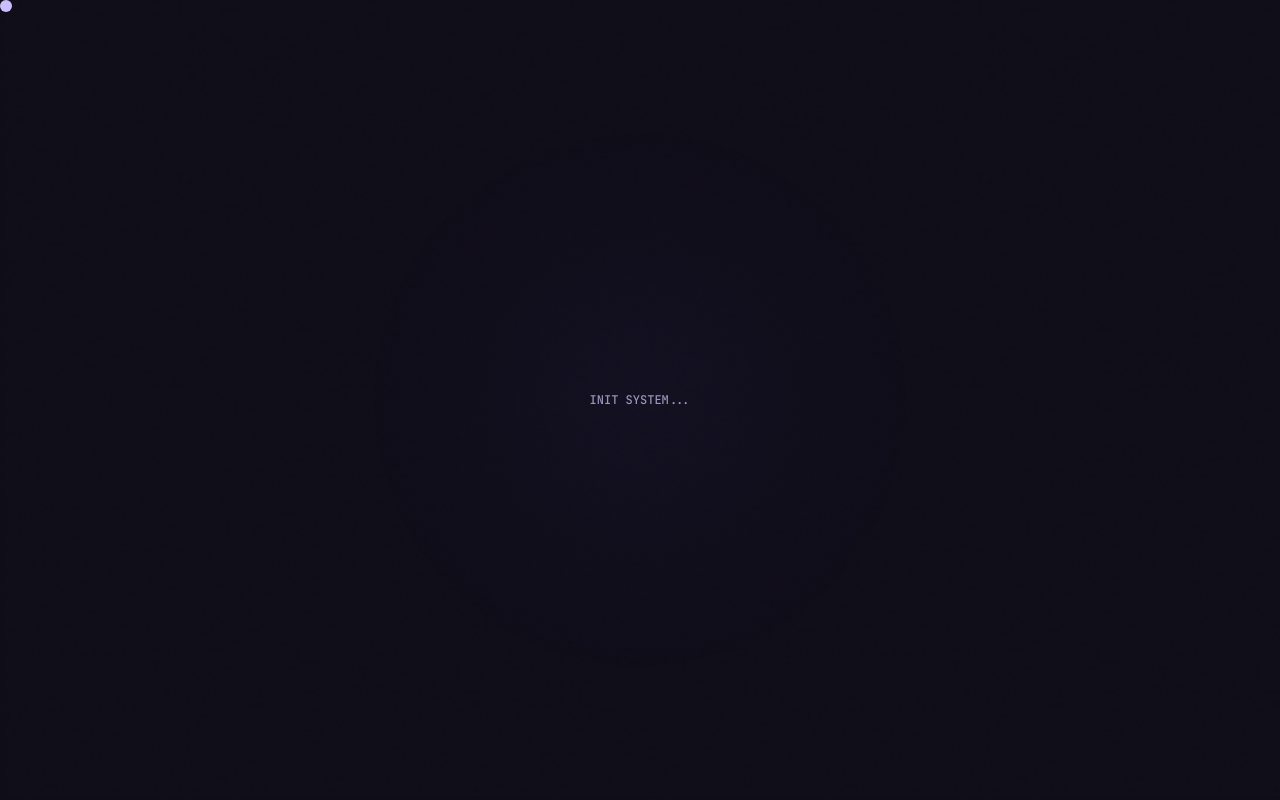
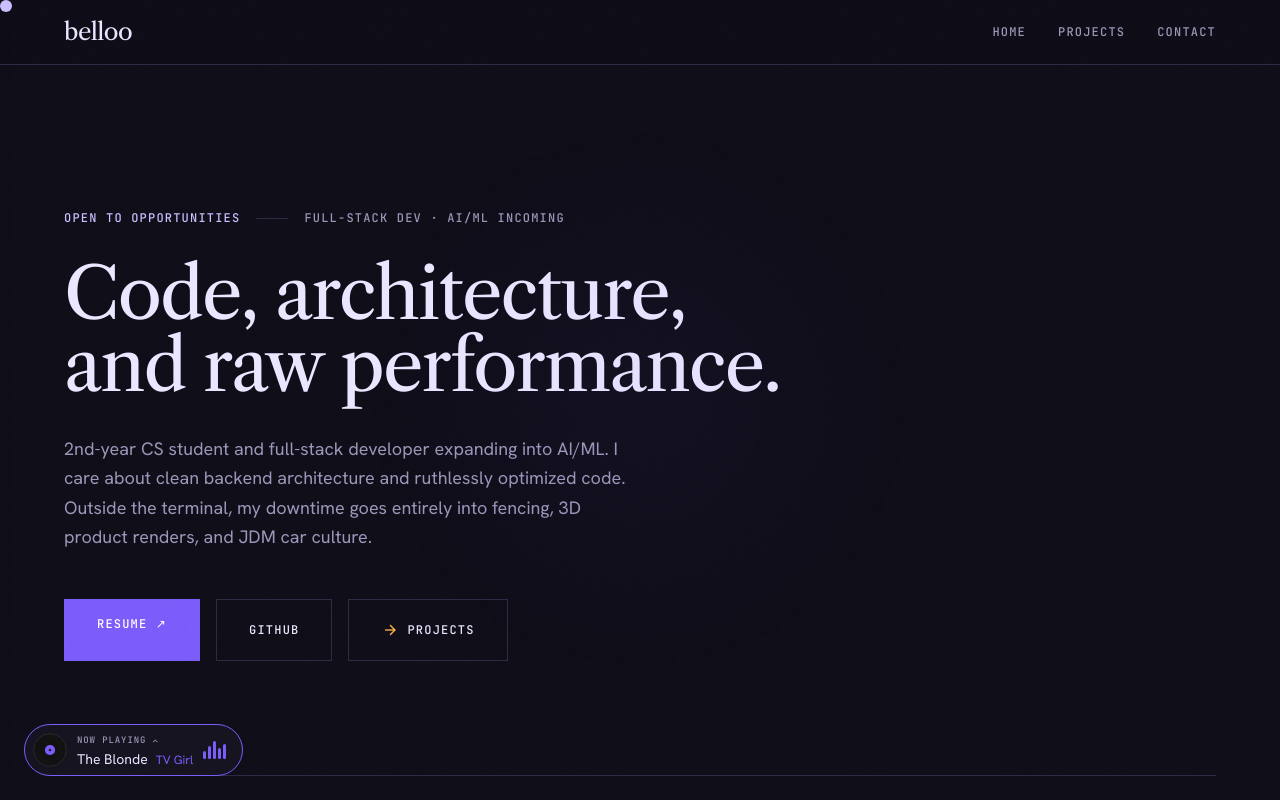
Before and after one commit to Bellogello/belloo, a React (Vite) app: page / in a window 1280 px wide. Shown: the top 800 px of the page. Built offline with nearby package versions, Linux system fonts and the light colour scheme; no server answers.

Commit message:
fixed error 2

```diff
--- a/src/App.jsx
+++ b/src/App.jsx
@@ -1,45 +1,26 @@
-import { useState, useEffect } from 'react';
+import { useState } from 'react';
+import siteData from './data/content.json';
 import Navbar from './components/Navbar';
 import MusicPlayer from './components/MusicPlayer';
-import Cursor from './components/Cursor';
 import Home from './pages/Home';
+import Projects from './pages/Projects';
 import Contact from './pages/Contact';
-import Dashboard from './pages/dashboard'; // Note: check your capitalization on the filename
+import Dashboard from './pages/dashboard';
 
 export default function App() {
   const path = window.location.pathname;
-  const [data, setData] = useState(null);
+  const [data] = useState(siteData);
 
-  // 1. Dashboard override (intercept immediately, no navbar, no custom cursor)
   if (path === '/dashboard') return <Dashboard />;
 
-  // 2. Fetch the JSON data from your secure local vite config
-  useEffect(() => {
-    fetch('/api/getdata')
-      .then(res => res.json())
-      .then(setData)
-      .catch(err => console.error("Failed to load local data", err));
-  }, []);
-
-  // 3. Loading state
-  if (!data) return (
-    <div className="min-h-screen flex items-center justify-center font-mono text-xs text-on-surface-variant">
-      INIT SYSTEM...
-    </div>
-  );
-
-  // 4. Render the Layout
   return (
     <>
-      <Cursor />
       <Navbar />
-
       <main className="flex flex-col items-center w-full max-w-7xl mx-auto px-6 md:px-16 pt-24 pb-32">
-        {/* Render Home for both the root and hash links */}
-        {(path === '/' || path === '/#projects') && <Home data={data} />}
+        {path === '/' && <Home data={data} />}
+        {path === '/projects' && <Projects projects={data.projects} />}
         {path === '/contact' && <Contact />}
       </main>
-
       <MusicPlayer playlist={data.playlist} />
     </>
   );
--- a/src/components/Navbar.jsx
+++ b/src/components/Navbar.jsx
@@ -2,16 +2,13 @@ export default function Navbar() {
   return (
     <nav className="w-full border-b border-outline-variant fixed top-0 left-0 z-50 bg-[#0f0d18]/90 backdrop-blur">
       <div className="flex justify-between items-center px-6 md:px-16 py-4 max-w-7xl mx-auto">
-        <a href="/" className="font-display text-2xl tracking-tight text-on-surface hover:text-primary transition-colors hover-target outline-none" style={{ cursor: 'none' }}>
+        <a href="/" className="font-display text-2xl tracking-tight text-on-surface hover:text-primary transition-colors hover-target outline-none">
           belloo
         </a>
         <div className="flex gap-8 items-center">
-          <a href="/" className="font-mono text-xs uppercase tracking-widest text-on-surface-variant hover:text-primary transition-colors hover-target outline-none" style={{ cursor: 'none' }}>Home</a>
-
-          {/* Tweaked to /#projects so it scrolls to the section on the homepage */}
-          <a href="/#projects" className="font-mono text-xs uppercase tracking-widest text-on-surface-variant hover:text-primary transition-colors hover-target outline-none" style={{ cursor: 'none' }}>Projects</a>
-
-          <a href="/contact" className="font-mono text-xs uppercase tracking-widest text-on-surface-variant hover:text-primary transition-colors hover-target outline-none" style={{ cursor: 'none' }}>Contact</a>
+          <a href="/" className="font-mono text-xs uppercase tracking-widest text-on-surface-variant hover:text-primary transition-colors hover-target outline-none">Home</a>
+          <a href="/projects" className="font-mono text-xs uppercase tracking-widest text-on-surface-variant hover:text-primary transition-colors hover-target outline-none">Projects</a>
+          <a href="/contact"  className="font-mono text-xs uppercase tracking-widest text-on-surface-variant hover:text-primary transition-colors hover-target outline-none">Contact</a>
         </div>
       </div>
     </nav>
```
